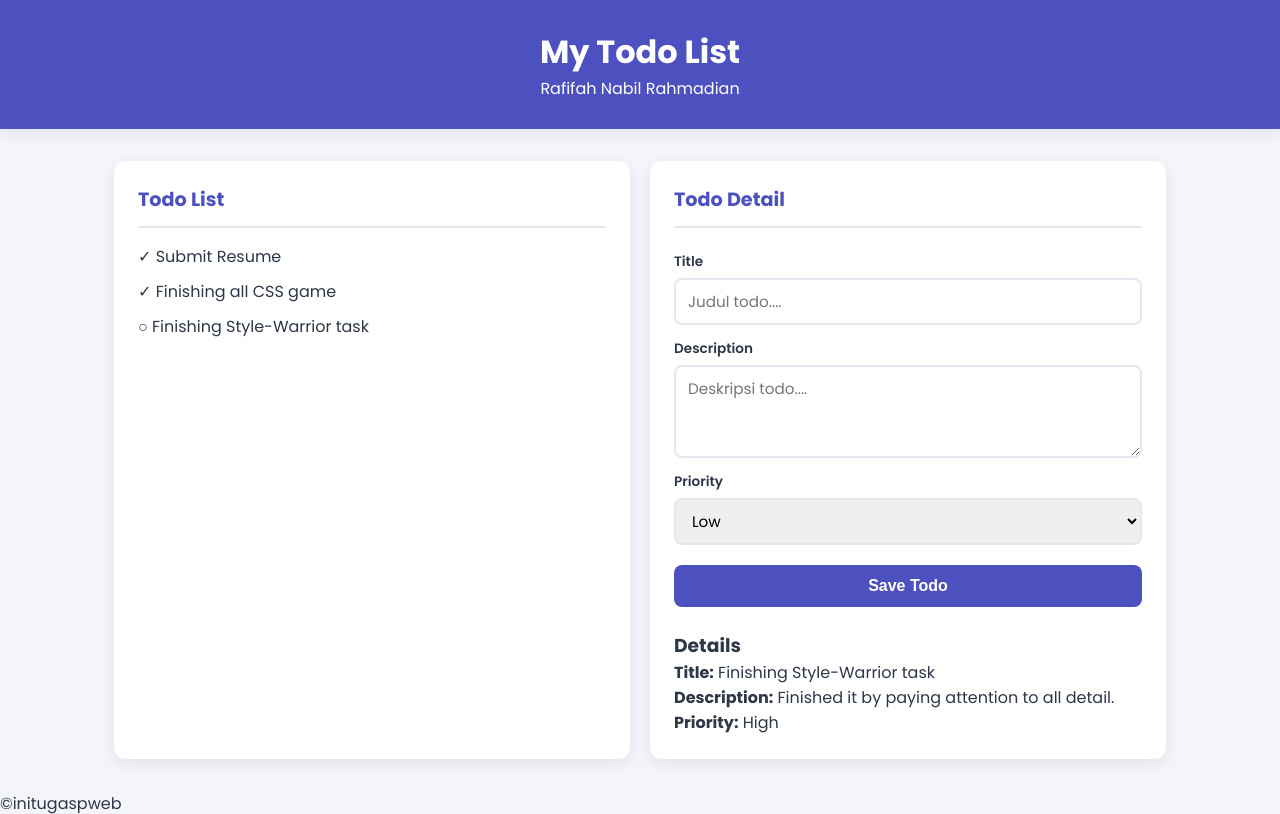
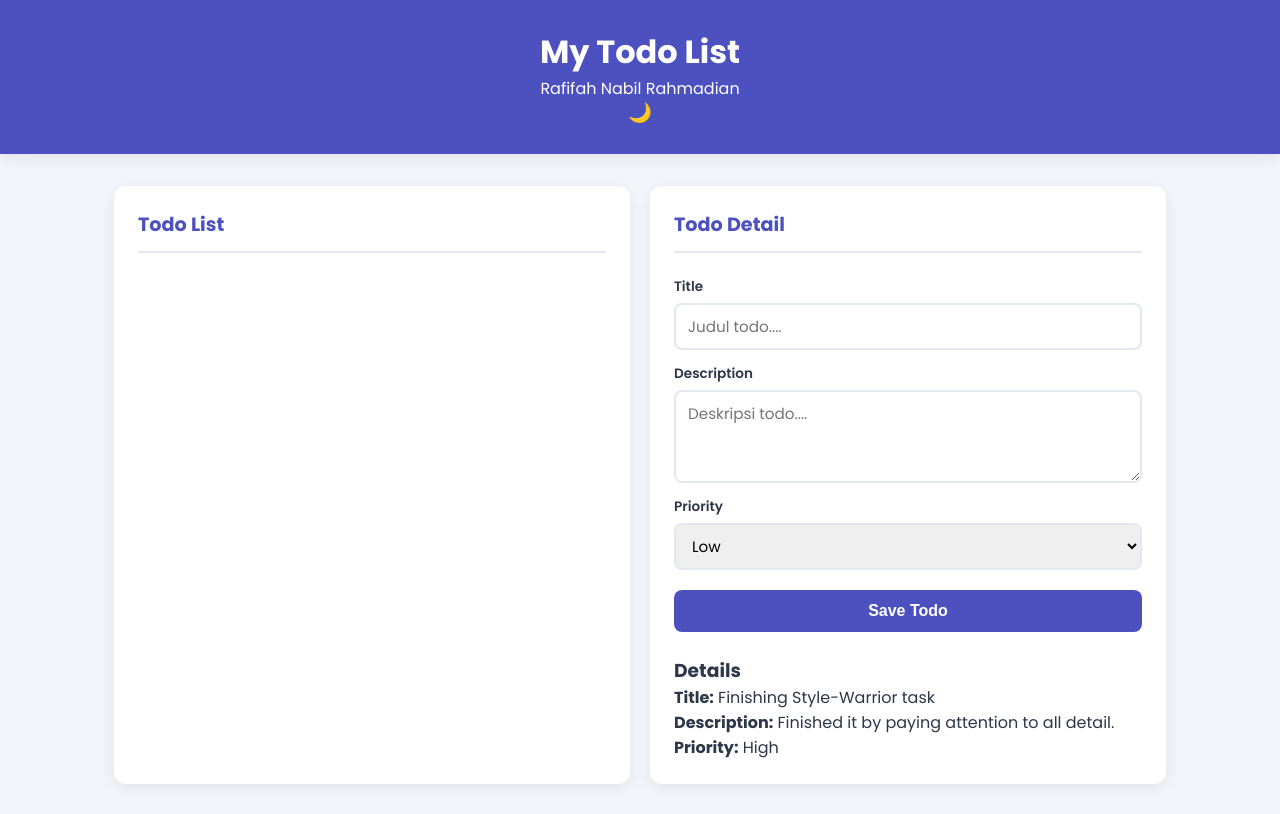
Before and after one commit to IF-Pemrograman-Web-A/5025251103_Todo-App, a PHP site: page / in a window 1280 px wide. Shown: the top 814 px of the page. Run offline with PHP 8.4, Linux system fonts and the light colour scheme.

Commit message:
feat: implement todo list interactivity with JS

```diff
--- a/index.html
+++ b/index.html
@@ -13,24 +13,13 @@
     <header class="site-header">
         <h1>My Todo List</h1>
         <p class="subtitle">Rafifah Nabil Rahmadian</p>
+        <button id="darkModeToggle">🌙</button>
     </header>
 
     <main class="layout">
         <section class="panel todo-panel">
             <h2>Todo List</h2>
             <ul id="todo-list">
-                <li class="todo-item done">
-                    <span class="status"> ✓</span>
-                    <span class="task">Submit Resume</span>
-                </li>
-                <li class="todo-item done">
-                    <span class="status"> ✓</span>
-                    <span class="task">Finishing all CSS game</span>
-                </li>
-                <li class="todo-item active">
-                    <span class="status">○</span>
-                    <span class="task">Finishing Style-Warrior task</span>
-                </li>
             </ul>
             </section>
             <aside class="panel editor-panel">
@@ -63,6 +52,7 @@
     <footer class="site-footer">
         <p>&copy;initugaspweb</p>
     </footer>
+    <script src="script.js"></script>
 </body>
 
 
--- /dev/null
+++ b/script.js
@@ -0,0 +1,78 @@
+const todoForm = document.querySelector('.todo-form');
+const todoList = document.getElementById('todo-list');
+
+let todos = [];
+let editIndex = null;
+
+function renderTodos(){
+    console.log('renderTodos jalan, jumlah todos:', todos.length);
+    todoList.innerHTML = '';
+
+    todos.forEach(function(todo, index){
+        console.log('Bikin li untuk:', todo.title);
+        const li = document.createElement('li');
+        li.classList.add('todo-item', todo.completed ? 'done' : 'active');
+        li.innerHTML = `<input type="checkbox" class="complete-checkbox" ${todo.completed ? 'checked' : ''}>
+            <span class="task">${todo.title}</span>
+            <span class="task-description">${todo.description}</span>
+            <button type="button" class="btn-edit">Edit</button>
+            <button type="button" class="btn-delete">Delete</button>`;
+
+    li.querySelector('.complete-checkbox').addEventListener('change', function(){
+        todo.completed = !todo.completed;
+        renderTodos();
+    });
+
+    li.querySelector('.btn-delete').addEventListener('click', function(){
+        todos.splice(index, 1);
+        renderTodos();
+    });
+
+    li.querySelector('.btn-edit').addEventListener('click', function(){
+        document.getElementById('todo-title').value = todo.title;
+        document.getElementById('todo-description').value = todo.description;
+        document.getElementById('todo-priority').value = todo.priority;
+
+        editIndex = index;
+
+        document.getElementById('detail-title').textContent = todo.title;
+        document.getElementById('detail-description').textContent = todo.description;
+        document.getElementById('detail-priority').textContent = todo.priority;
+    });
+    todoList.appendChild(li);
+    });
+}
+
+todoForm.addEventListener('submit', function(event){
+    event.preventDefault();
+    const title = document.getElementById('todo-title').value;
+    const description = document.getElementById('todo-description').value;
+    const priority = document.getElementById('todo-priority').value;
+
+    console.log('Submit jalan, title:', title);
+
+    if (editIndex === null){
+            todos.push({
+            title: title,
+            description: description,
+            priority: priority,
+            completed: false
+        });
+    } else {
+        todos[editIndex].title = title;
+        todos[editIndex].description = description;
+        todos[editIndex].priority = priority;
+        editIndex = null;
+    }
+
+    console.log('Isi todos sekarang:', todos);
+
+    renderTodos();
+    todoForm.reset();
+})
+
+const darkModeToggle = document.getElementById('darkModeToggle');
+
+darkModeToggle.addEventListener('click', function() {
+    document.body.classList.toggle('dark-mode');
+});
--- a/style.css
+++ b/style.css
@@ -14,7 +14,7 @@
   --border: #e2e8f0;
   --success: #38a169;
   --radius: 12px;
-  --shadow: 0 4px 16px rgba(0, 0, 0, 0.08);  /* bayangan */
+  --shadow: 0 4px 16px rgba(0, 0, 0, 0.08);
 }
 
 body{
@@ -125,3 +125,76 @@ body{
 .btn-submit:hover {
   background: var(--primary-dark);
 }
+
+.todo-item.done .task {
+    text-decoration: line-through;
+    opacity: 0.5;
+}
+
+.btn-edit, .btn-delete {
+    padding: 4px 10px;
+    border: none;
+    border-radius: 6px;
+    cursor: pointer;
+    font-size: 12px;
+    font-weight: 600;
+    margin-left: 6px;
+    transition: opacity 0.2s;
+}
+
+.btn-edit {
+    background-color: var(--primary);
+    color: white;
+}
+
+.btn-edit:hover {
+    opacity: 0.85;
+}
+
+.btn-delete {
+    background-color: #e53e3e;
+    color: white;
+}
+
+.btn-delete:hover {
+    opacity: 0.85;
+}
+
+.todo-item {
+    display: flex;
+    align-items: center;
+    gap: 8px;
+    padding: 8px 0;
+}
+
+.todo-item .task {
+    flex: 1;
+}
+
+#darkModeToggle {
+    font-family: "Apple Color Emoji", "Segoe UI Emoji", sans-serif;
+    font-size: 1.2rem;
+    background: none;
+    border: none;
+    cursor: pointer;
+}
+body.dark-mode {
+    --bg: #1a202c;
+    --card: #2d3748;
+    --text: #f7fafc;
+    --border: #4a5568;
+}
+
+body.dark-mode .site-header {
+    background: #2d2f5e;
+}
+.todo-item {
+    flex-wrap: wrap;
+}
+
+.task-description {
+    width: 100%;
+    font-size: 0.85rem;
+    color: var(--muted);
+    margin-left: 26px;
+}
```
